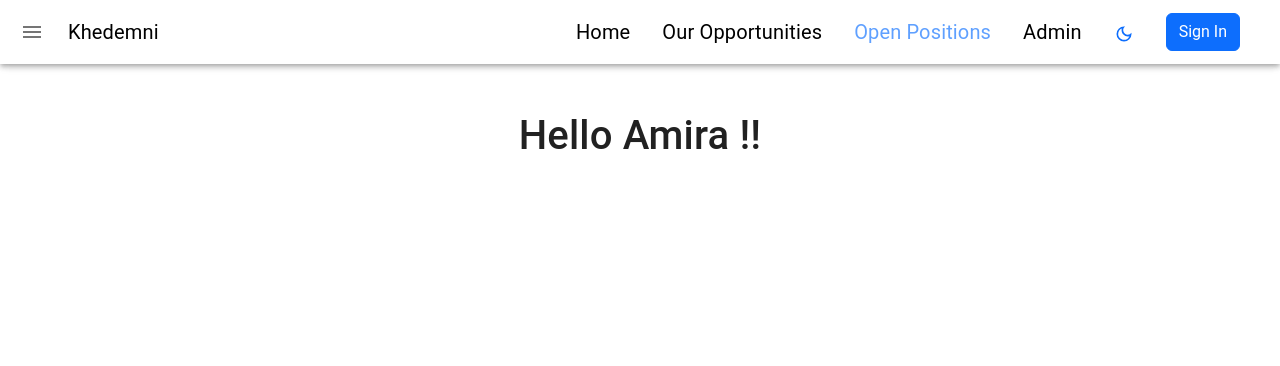
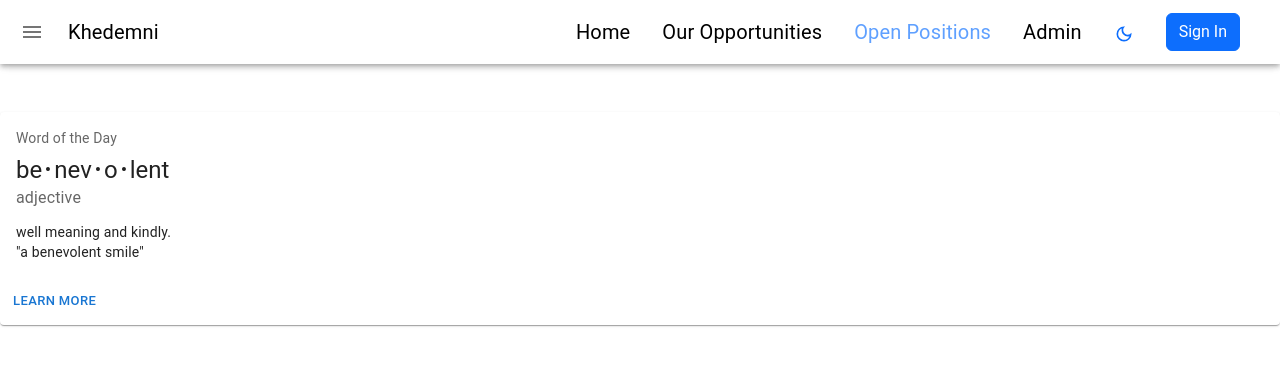
Before and after one commit to amiraBENMOU/khedemni_platform, a React (Create React App) app: page /openPositions in a window 1280 px wide. Shown: the top 366 px of the page. Built offline with nearby package versions, Linux system fonts and the light colour scheme.

Commit message:
Add BasicCard component and integrate it into Open_positions; update navbar with Admin title and modify Join Us button for routing

```diff
--- /dev/null
+++ b/src/Pages/openPositions/BasicCard.js
@@ -0,0 +1,40 @@
+import * as React from 'react';
+import Box from '@mui/material/Box';
+import Card from '@mui/material/Card';
+import CardActions from '@mui/material/CardActions';
+import CardContent from '@mui/material/CardContent';
+import Button from '@mui/material/Button';
+import Typography from '@mui/material/Typography';
+
+const bull = (
+  <Box
+    component="span"
+    sx={{ display: 'inline-block', mx: '2px', transform: 'scale(0.8)' }}
+  >
+    •
+  </Box>
+);
+
+export default function BasicCard() {
+  return (
+    <Card sx={{ minWidth: 275 }}>
+      <CardContent>
+        <Typography gutterBottom sx={{ color: 'text.secondary', fontSize: 14 }}>
+          Word of the Day
+        </Typography>
+        <Typography variant="h5" component="div">
+          be{bull}nev{bull}o{bull}lent
+        </Typography>
+        <Typography sx={{ color: 'text.secondary', mb: 1.5 }}>adjective</Typography>
+        <Typography variant="body2">
+          well meaning and kindly.
+          <br />
+          {'"a benevolent smile"'}
+        </Typography>
+      </CardContent>
+      <CardActions>
+        <Button size="small">Learn More</Button>
+      </CardActions>
+    </Card>
+  );
+}
--- a/src/Pages/openPositions/openPositions.js
+++ b/src/Pages/openPositions/openPositions.js
@@ -1,11 +1,13 @@
 import React from 'react';
 import Navbar_khedmouni from '../../navbar.js';
+import BasicCard from'../openPositions/BasicCard.js'
 
 function Open_positions() {
     return (
         <div className='OpenPositions'>
             <Navbar_khedmouni />
-            <center><h1>Hello Amira !!</h1></center>
+            <BasicCard/>
+
         </div>
     );
 }
--- a/src/navbar.js
+++ b/src/navbar.js
@@ -24,6 +24,7 @@ import ListItemText from '@mui/material/ListItemText';
 import InboxIcon from '@mui/icons-material/MoveToInbox';
 import MailIcon from '@mui/icons-material/Mail';
 import '../src/Pages/App.css';
+import { Typography } from '@mui/material';
 
 const drawerWidth = 240;
 
@@ -206,6 +207,9 @@ function Navbar_khedmouni() {
           </IconButton>
         </DrawerHeader>
         <Divider />
+        <Typography variant="h6" component="div" style={{ textAlign: 'center', marginTop: '10px' }}>
+           Admin
+        </Typography>
         <List>
           {['Inbox', 'Starred', 'Send email', 'Drafts'].map((text, index) => (
             <ListItem key={text} disablePadding>
--- a/src/whoWeAre.js
+++ b/src/whoWeAre.js
@@ -2,7 +2,7 @@ import React from 'react';
 import { Container, Row, Col, Button } from 'react-bootstrap';
 import { useInView } from 'react-intersection-observer';
 import team_work from './assets/Images/team.jpg';
-
+import Open_positions from './Pages/openPositions/openPositions.js';
 
 function Whoweare() {
   const TextStyle = { fontSize: '20px' };
@@ -27,7 +27,7 @@ function Whoweare() {
           <p className="text-start pt-4" style={TextStyle}>
             At <strong>Khedemni</strong>, we believe in breaking down traditional employment barriers and creating a flexible, inclusive job market that caters to both remote workers and students. Our mission is to connect talented individuals with meaningful employment opportunities that fit their lifestyles, allowing them to achieve a healthy work-life balance while gaining valuable experience and financial independence.
           </p>
-          <Button variant="primary" className="w-25 mt-3 mb-3" >Join Us</Button>
+          <Button variant="primary" href='/openPositions' className="w-25 mt-3 mb-3" >Join Us</Button>
         </Col>
         <Col lg={6}>
           <img src={team_work} alt="My Work" className="shadow-lg img-fluid rounded bg-body "  />
```
